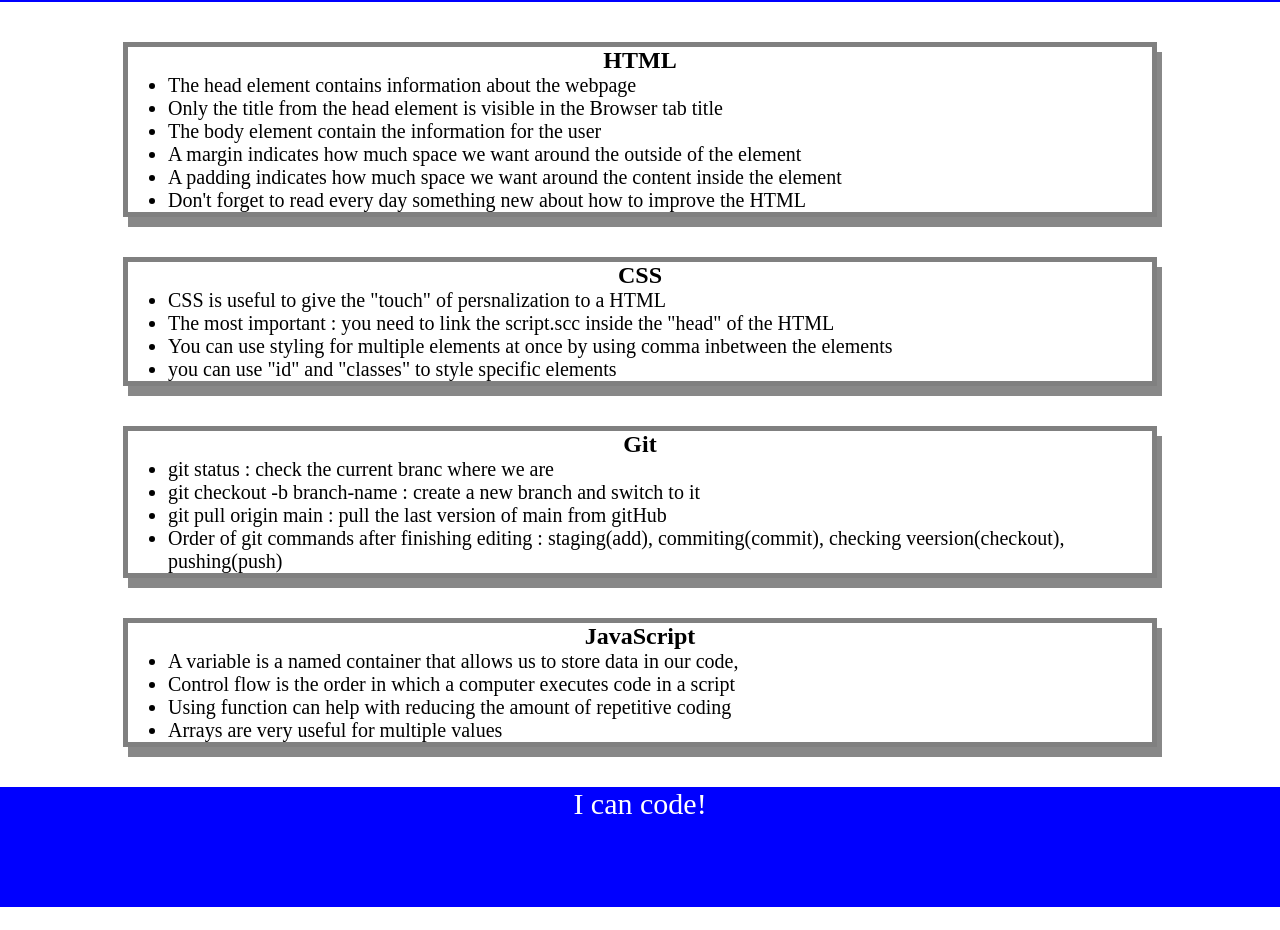
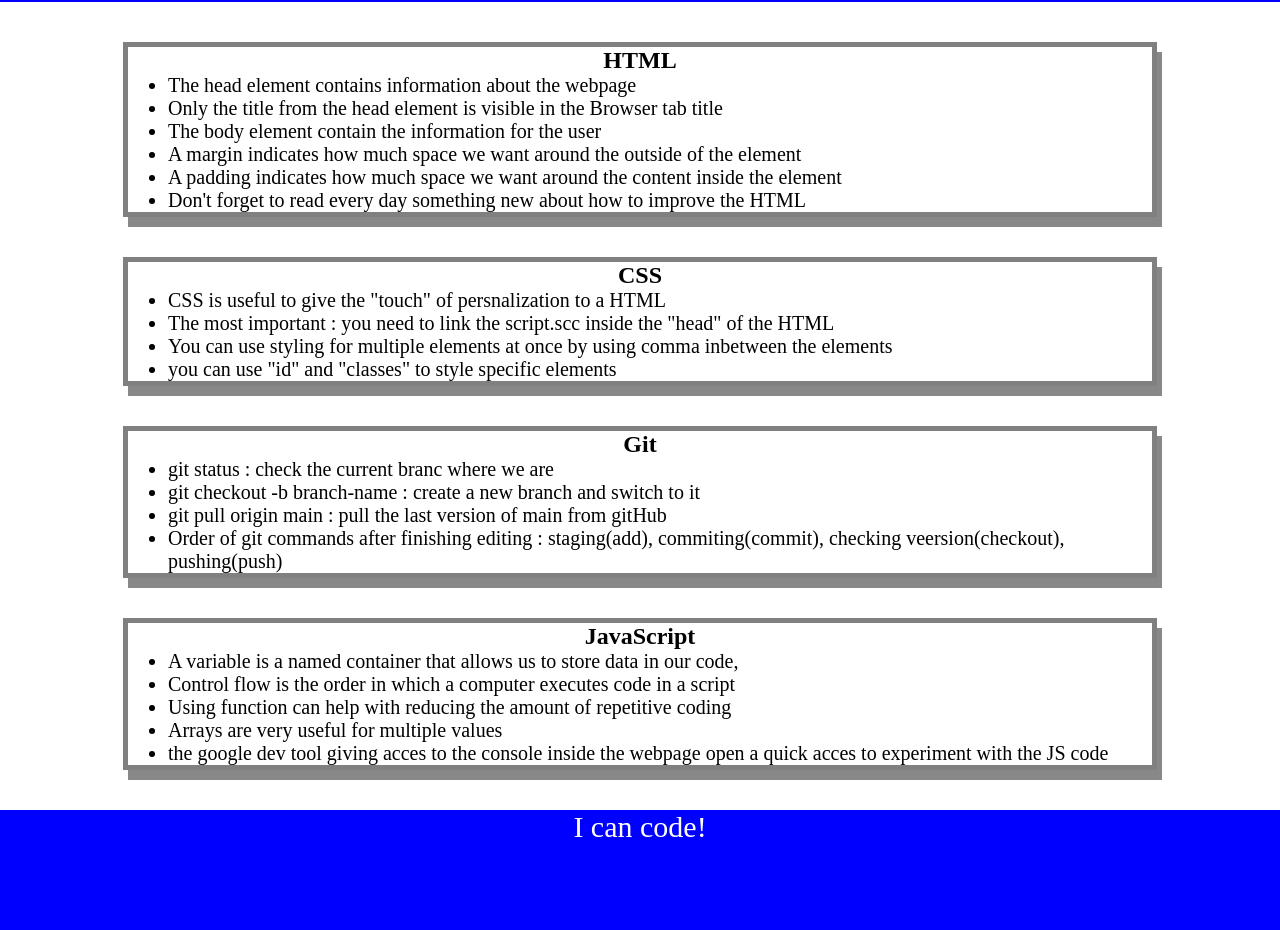
Before and after one commit to docbogdanc/prework-study-guide, a plain HTML site: page index.html in a window 1280 px wide. Shown: the part 118-1048 px from the top of the page. Before the commit the page ends 1025 px from the top, so only its background shows below. Drawn offline with Linux system fonts and the light colour scheme.

Commit message:
readme doc

```diff
--- a/index.html
+++ b/index.html
@@ -53,6 +53,7 @@
             <li>Control flow is the order in which a computer executes code in a script</li>
             <li>Using function can help with reducing the amount of repetitive coding</li>
             <li>Arrays are very useful for multiple values</li>
+            <li>the google dev tool giving acces to the console inside the webpage open a quick acces to experiment with the JS code</li>
           </ul>
       </section>
 
```
Also changed, not shown: 1 other file.
